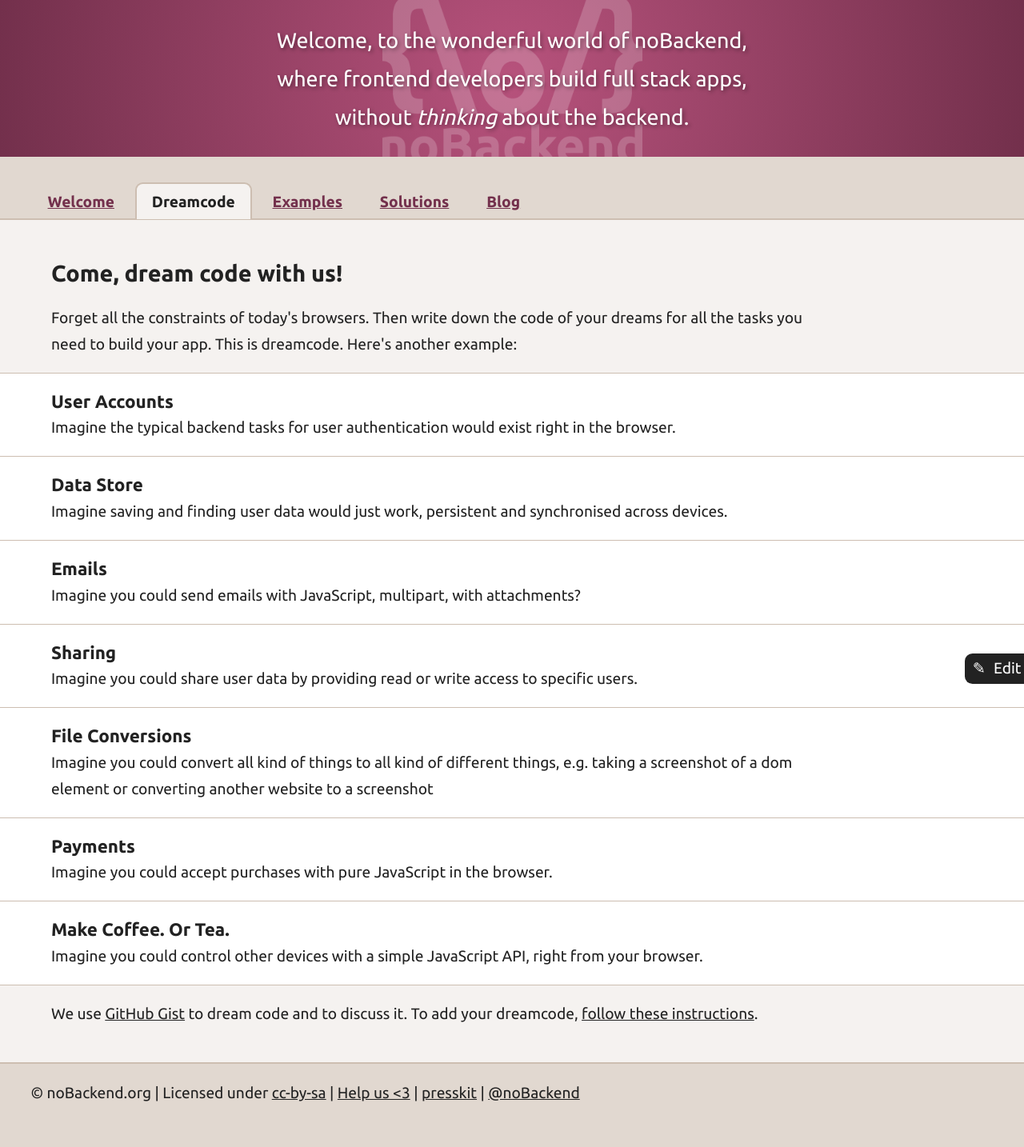
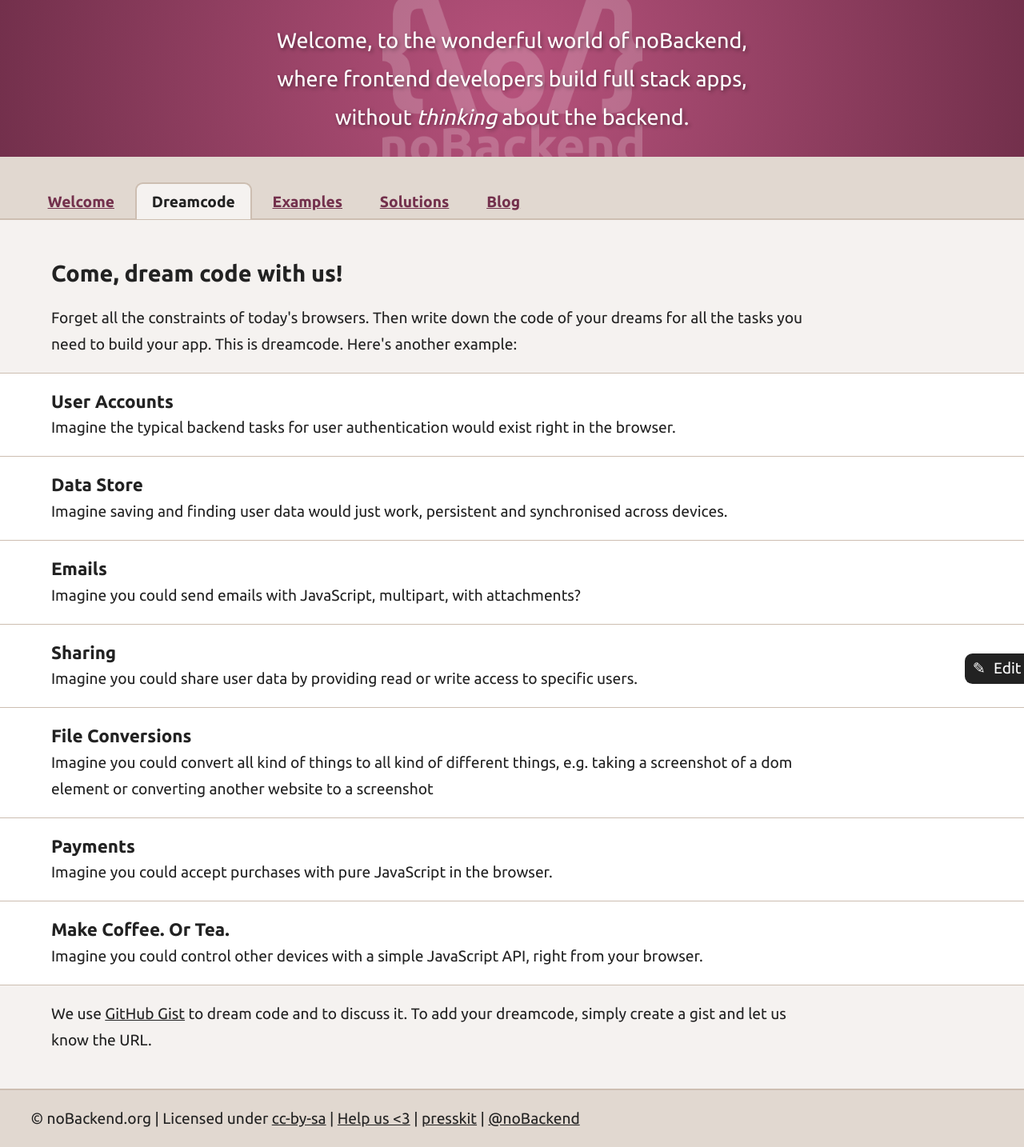
Before and after one commit to noBackend/nobackend.org, a Jekyll site: the page built from dreamcode.html, in a window 1280 px wide. Shown: the whole page at 80% size. Built offline with Jekyll 4.4.1, drawn with Linux system fonts in a browser that asks for light colours; before the commit the page ends 1401 px from its top, so only the background shows below that.

Commit message:
Remove the broken link.
And add instructions for adding dreamcode.

```diff
--- a/dreamcode.html
+++ b/dreamcode.html
@@ -83,5 +83,5 @@ tab:      dreamcode
 <p>
   We use <a href="https://gist.github.com/">GitHub Gist</a>
   to dream code and to discuss it. To add your dreamcode,
-  <a href="http://tinyurl.com/nobackenddreamcode">follow these instructions</a>.
+  simply create a gist and let us know the URL.
 </p>
```
